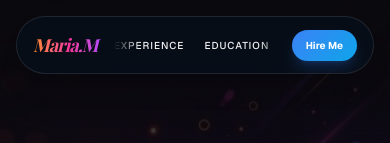
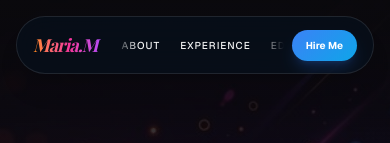
Before and after one commit to Alex-Kr02/CV-Maria, a Next.js app: page / in a window 390 px wide. Shown: the top 143 px of the page. Built offline with nearby package versions, Linux system fonts and the light colour scheme; a web font is replaced by a local one.

Commit message:
Fix final mobile layout: prevent logo overlap and optimize link alignment

```diff
--- a/app/globals.css
+++ b/app/globals.css
@@ -80,11 +80,13 @@ body {
 
 /* Custom Utilities */
 .no-scrollbar::-webkit-scrollbar {
-  display: none;
+  display: none !important;
+  width: 0 !important;
+  height: 0 !important;
 }
 .no-scrollbar {
-  -ms-overflow-style: none;
-  scrollbar-width: none;
+  -ms-overflow-style: none !important;
+  scrollbar-width: none !important;
 }
 
 .mask-fade-edges {
--- a/app/page.tsx
+++ b/app/page.tsx
@@ -39,7 +39,7 @@ export default function Home() {
           <div className="flex items-center shrink-0">
             <span className="inline-block font-[family-name:var(--font-playfair)] text-lg sm:text-2xl font-bold bg-linear-to-r from-orange-400 via-pink-500 to-purple-500 bg-clip-text text-transparent italic tracking-tighter py-1 pr-2 sm:pr-4">Maria.M</span>
           </div>
-          <div className="flex items-center space-x-5 sm:space-x-8 text-[10px] sm:text-sm font-medium uppercase tracking-widest overflow-x-auto no-scrollbar scroll-smooth whitespace-nowrap px-2 flex-1 justify-center mask-fade-edges">
+          <div className="flex items-center space-x-5 sm:space-x-8 text-[10px] sm:text-sm font-medium uppercase tracking-widest overflow-x-auto no-scrollbar scroll-smooth whitespace-nowrap px-2 flex-1 justify-start md:justify-center mask-fade-edges">
             <a href="#about" className="hover:text-accent transition-colors">About</a>
             <a href="#experience" className="hover:text-accent transition-colors">Experience</a>
             <a href="#education" className="hover:text-accent transition-colors">Education</a>
```
